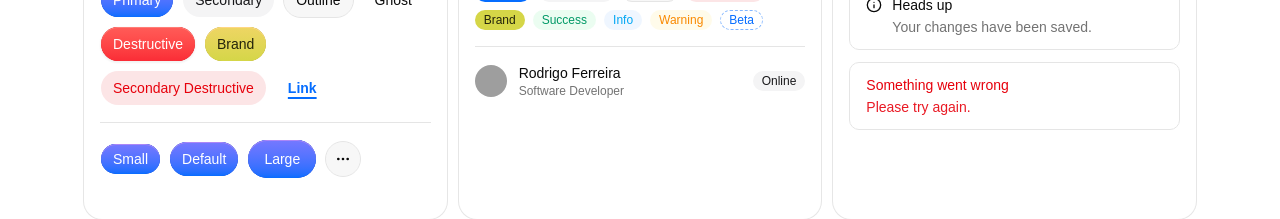
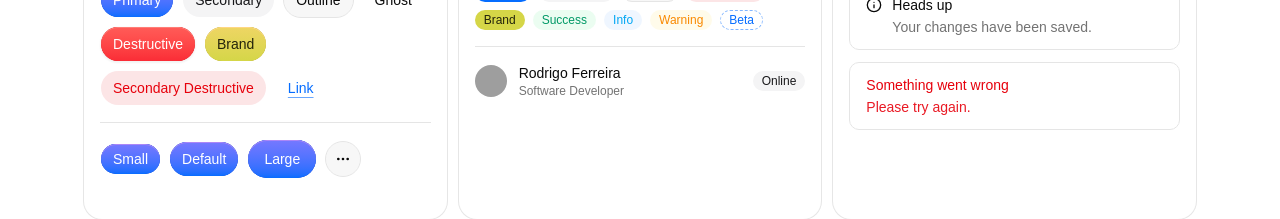
Before and after one commit to rodriaum/viora-template-preview, a React (Vite) app: page / in a window 1280 px wide. Shown: the part 476-695 px from the top of the page. Built offline with nearby package versions, Linux system fonts and the light colour scheme; grey boxes are pictures that could not be loaded.

Commit message:
Revert "Strengthen button link variant styling"
This reverts commit ccc037d9cddd9b602f9a5a64bbc2e6570e600a19.

```diff
--- a/src/components/ui/button.tsx
+++ b/src/components/ui/button.tsx
@@ -21,8 +21,8 @@ const buttonVariants = cva(
           "relative overflow-hidden bg-[var(--button-emphasis-bg)] text-white ring-inset ring-1 ring-[var(--button-emphasis-ring)] shadow-xs focus-visible:ring-[var(--button-emphasis-ring)] active:ring-[var(--button-emphasis-ring)]",
         "secondary-destructive":
           "bg-destructive/10 text-destructive hover:bg-destructive/20 focus-visible:border-destructive/40 focus-visible:ring-destructive/20 dark:bg-destructive/20 dark:hover:bg-destructive/30 dark:focus-visible:ring-destructive/40",
-        link: "font-semibold text-primary underline decoration-primary decoration-2 underline-offset-4 hover:decoration-4",
-        "brand-link": "font-semibold text-brand underline decoration-brand decoration-2 underline-offset-4 hover:decoration-4",
+        link: "text-primary underline decoration-primary/60 underline-offset-4 hover:decoration-primary hover:decoration-2",
+        "brand-link": "text-brand underline decoration-brand/60 underline-offset-4 hover:decoration-brand hover:decoration-2",
       },
       size: {
         default:
```
